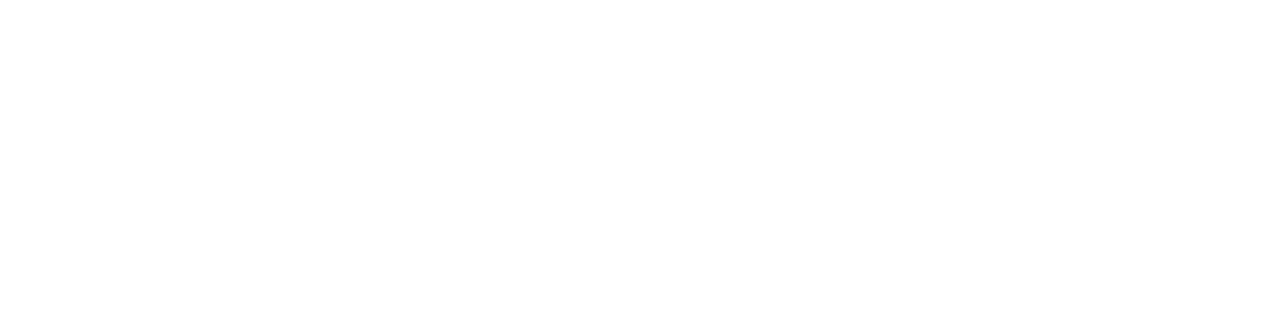
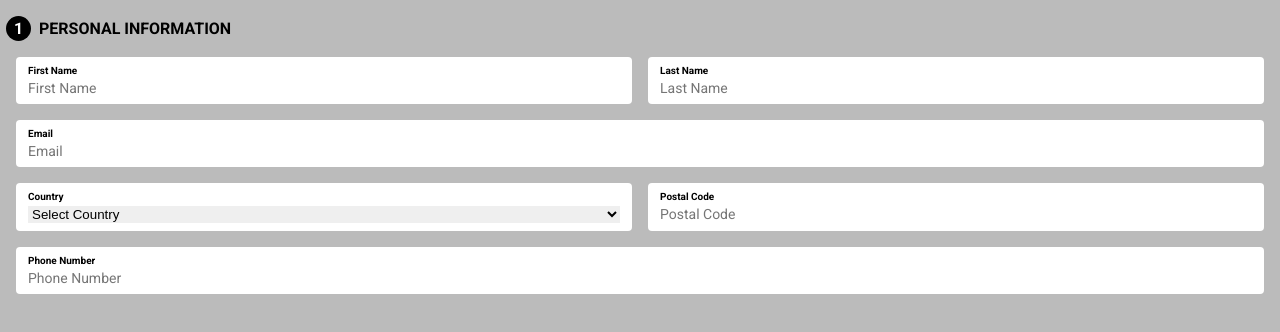
Before and after one commit to GabrielRSiqueira18/challange-form-test-snowdog_front-end_recruitament_test, an Angular app: page / in a window 1280 px wide. Shown: the top 332 px of the page. Built offline with nearby package versions, Linux system fonts and the light colour scheme.

Commit message:
feat: personal-information component created and create layout (html) and create style (scss)

```diff
--- a/src/app/app.component.html
+++ b/src/app/app.component.html
@@ -1 +1,6 @@
+<div>
+  <app-personal-informations></app-personal-informations>
+  <section></section>
+</div>
+
 <router-outlet></router-outlet>
--- /dev/null
+++ b/src/app/components/personal-informations/personal-informations.component.html
@@ -0,0 +1,67 @@
+<form #form="ngForm" (ngSubmit)="formSubmit(form)">
+  <h1>
+    <span>1</span>
+    PERSONAL INFORMATION
+  </h1>
+  <div class="grid-container">
+    <div class="first-name">
+      <label for="">First Name</label>
+      <input
+        type="text"
+        placeholder="First Name"
+        name="firstName"
+        ngModel
+      >
+    </div>
+    <div class="last-name">
+      <label for="">Last Name</label>
+      <input
+        type="text"
+        placeholder="Last Name"
+        name="lastName"
+        ngModel
+      >
+    </div>
+    <div class="email">
+      <label for="">Email</label>
+      <input
+        type="text"
+        placeholder="Email"
+        name="email"
+        ngModel
+      >
+    </div>
+    <div class="country">
+      <label for="">Country</label>
+      <select name="countries" ngModel>
+        <option value="">Select Country</option>
+        <option value="Brazil">Brazil</option>
+        <option value="United States">United States</option>
+        <option value="Canada">Canada</option>
+        <option value="Japan">Japan</option>
+        <option value="China">China</option>
+      </select>
+    </div>
+    <div class="postalCode">
+      <label for="">Postal Code</label>
+      <input
+      type="text"
+      placeholder="Postal Code"
+      name="postalCode"
+      ngModel
+    >
+    </div>
+    <div class="phoneNumber">
+      <label for="">Phone Number</label>
+      <input
+      type="text"
+      placeholder="Phone Number"
+      name="phoneNumber"
+      ngModel
+    >
+    </div>
+  </div>
+</form>
+
+
+{{ form.value.firstName }}
--- /dev/null
+++ b/src/app/components/personal-informations/personal-informations.component.scss
@@ -0,0 +1,103 @@
+@import "../../../variables.scss";
+
+form {
+  width: 100%;
+  padding: 1rem;
+  max-width: 1440px;
+  margin: 0 auto;
+
+  > h1 {
+    font-size: 1rem;
+    color: $gray-900;
+    display: flex;
+    align-items: center;
+    gap: 0.5rem;
+    position: relative;
+    right: 20px;
+    margin-bottom: 1rem;
+
+    @media screen and (max-width: 1520px) {
+      right: 10px;
+
+    }
+
+    span {
+      color: $gray-100;
+      width: 25px;
+      height: 25px;
+      display: flex;
+      align-items: center;
+      justify-content: center;
+      text-align: center;
+      border-radius: 50%;
+      background-color: $gray-900;
+    }
+  }
+
+  > .grid-container {
+    display: grid;
+    grid-template-areas:
+      "firstName lastName"
+      "email email"
+      "country postalCode"
+      "phoneNumber phoneNumber";
+    gap: 1rem;
+
+    @media screen and (max-width: 768px) {
+      display: flex;
+      flex-direction: column;
+
+    }
+
+    .first-name {
+      grid-area: firstName;
+    }
+
+    .last-name {
+      grid-area: lastName;
+    }
+
+    .email {
+      grid-area: email;
+    }
+
+    .country {
+      grid-area: country;
+    }
+
+    .postalCode {
+      grid-area: postalCode;
+    }
+
+    .phoneNumber {
+      grid-area: phoneNumber;
+    }
+
+    div {
+      width: 100%;
+      display: flex;
+      flex-direction: column;
+      gap: 0.25rem;
+      background-color: $gray-100;
+      padding: 0.5rem 0.75rem;
+      border-radius: 4px;
+
+      label {
+        font-size: $text-big-sm;
+        color: $gray-900;
+        font-weight: 600;
+      }
+
+      input {
+        all: unset;
+        color: $gray-900;
+        font-size: $text-sm;
+      }
+
+      select {
+        border: 0;
+      }
+    }
+  }
+
+}
--- /dev/null
+++ b/src/app/components/personal-informations/personal-informations.component.ts
@@ -0,0 +1,13 @@
+import { Component } from '@angular/core';
+import { NgForm } from '@angular/forms';
+
+@Component({
+  selector: 'app-personal-informations',
+  templateUrl: './personal-informations.component.html',
+  styleUrl: './personal-informations.component.scss'
+})
+export class PersonalInformationsComponent {
+  public formSubmit(form: NgForm) {
+    console.log(form.value)
+  }
+}
--- a/src/index.html
+++ b/src/index.html
@@ -2,7 +2,7 @@
 <html lang="pt-br">
 <head>
   <meta charset="utf-8">
-  <title>FormTest</title>
+  <title>Form Test</title>
   <base href="/">
   <meta name="viewport" content="width=device-width, initial-scale=1">
   <link rel="icon" type="image/x-icon" href="favicon.ico">
--- a/src/styles.scss
+++ b/src/styles.scss
@@ -1 +1,20 @@
-/* You can add global styles to this file, and also import other style files */
+@import url('https://fonts.googleapis.com/css2?family=Roboto:wght@400;500;700&display=swap');
+@import "./variables.scss";
+
+* {
+  margin: 0;
+  padding: 0;
+  box-sizing: border-box;
+}
+
+html, body {
+  height: 100%;
+  font-family: 'Roboto', sans-serif;
+  font-size: 1rem;
+  color: $gray-700;
+  background-color: #75757549;
+}
+
+:focus {
+  outline: none;
+}
--- /dev/null
+++ b/src/variables.scss
@@ -0,0 +1,11 @@
+$gray-900: #000000;
+$gray-700: #3A4351;
+$gray-300: #F7F8F9;
+$gray-100: #ffffff;
+
+$green-200: #1AAC02;
+$green-400: #117102;
+
+$text-md: 1rem;
+$text-sm: 0.875rem;
+$text-big-sm: 0.625rem;
```
Also changed, not shown: src/app/app.module.ts (+6 -2 lines), 1 other file (tests, documents, lock files or other folders).
